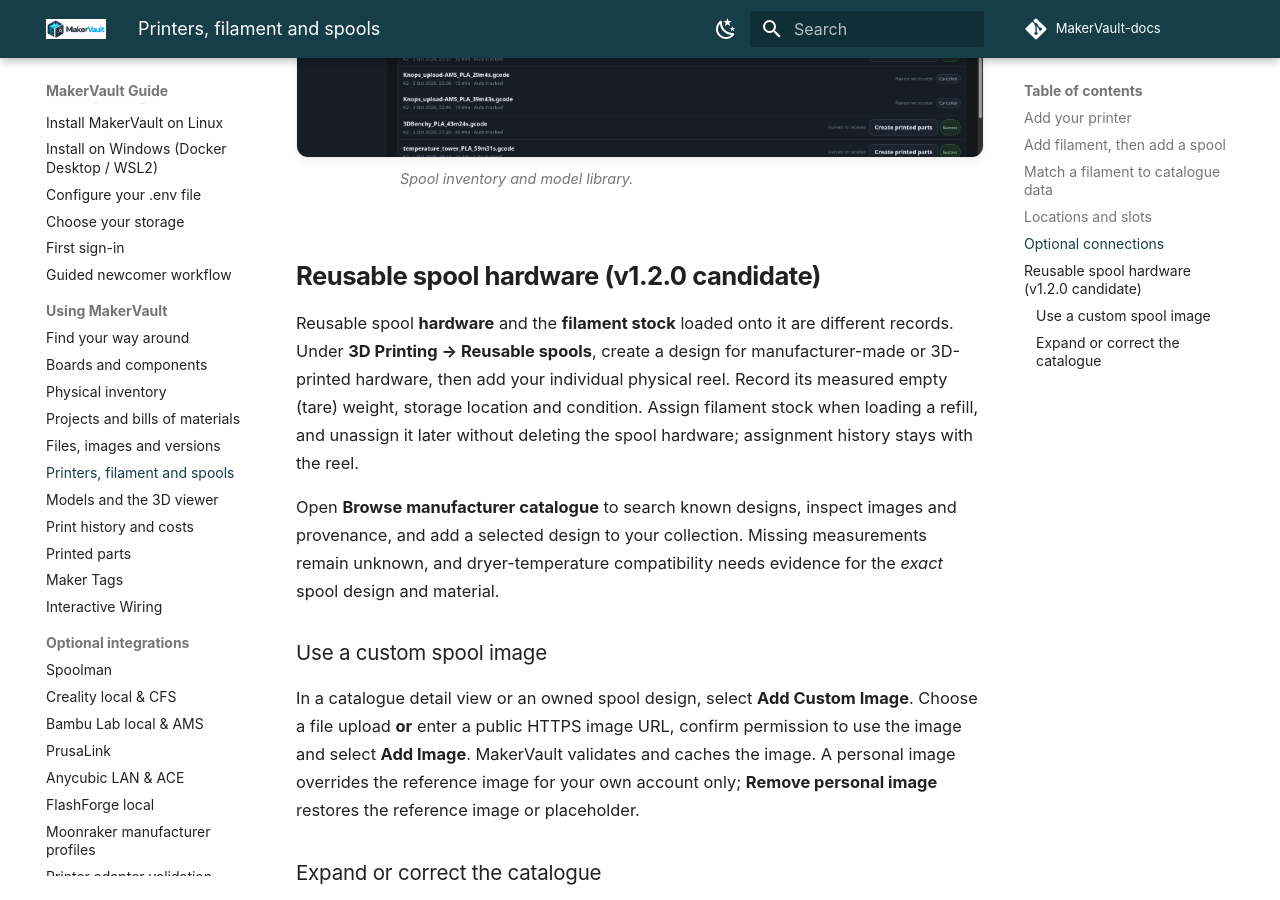
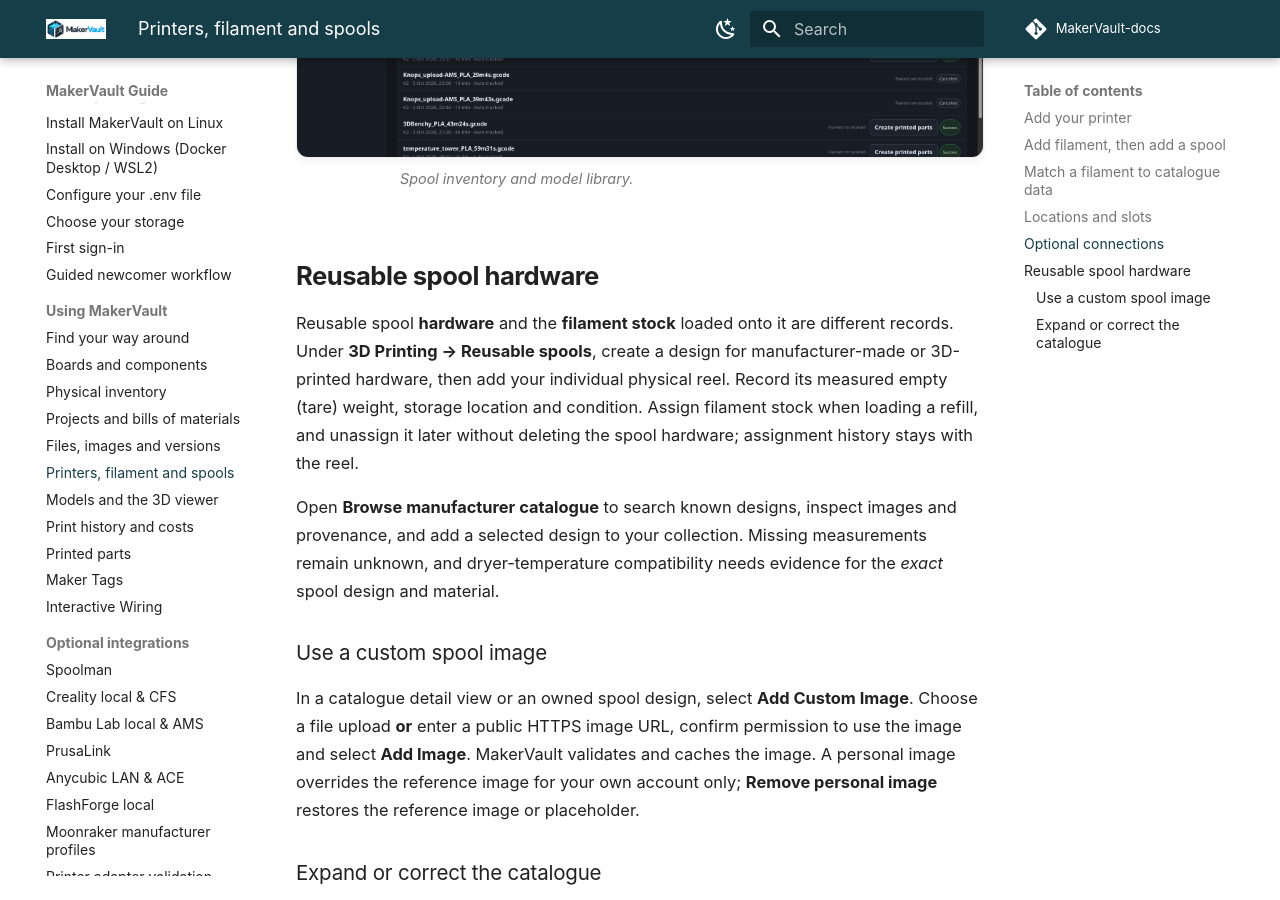
Before and after one commit to gavrd7/MakerVault-docs, an MkDocs documentation site: the page built from docs/guide/using/printing.md, in a window 1280 px wide and 900 px high, scrolled down 4655 px. Built offline with MkDocs 1.6.1 and Material for MkDocs 9.7.7, drawn with Linux system fonts in a browser that asks for light colours; comment, search, counter and statistics services are not loaded.

Commit message:
docs: align v1.2.0 release status and remove obsolete candidate wording

```diff
--- a/docs/guide/using/printing.md
+++ b/docs/guide/using/printing.md
@@ -85,7 +85,7 @@
 </figure>
 
 
-## Reusable spool hardware (v1.2.0 candidate)
+## Reusable spool hardware
 
 Reusable spool **hardware** and the **filament stock** loaded onto it are different records. Under **3D Printing → Reusable spools**, create a design for manufacturer-made or 3D-printed hardware, then add your individual physical reel. Record its measured empty (tare) weight, storage location and condition. Assign filament stock when loading a refill, and unassign it later without deleting the spool hardware; assignment history stays with the reel.
 
```
